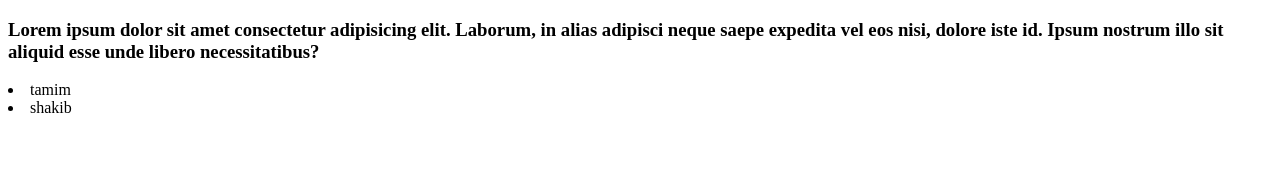
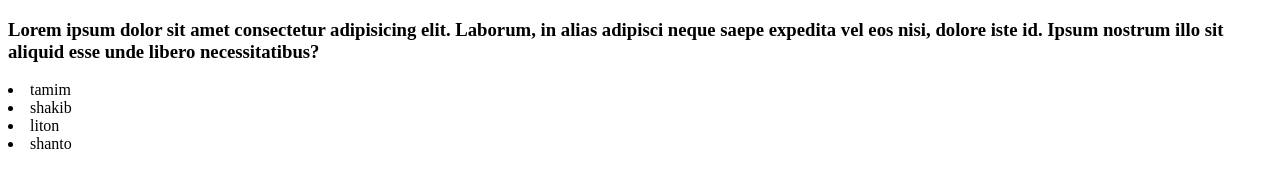
Before and after one commit to jubayer17pro/my-git-experiment, a plain HTML site: page index.html in a window 1280 px wide. Drawn offline with Linux system fonts and the light colour scheme.

Commit message:
las check

```diff
--- a/index.html
+++ b/index.html
@@ -10,6 +10,8 @@
     <div>
         <li>tamim</li>
         <li>shakib</li>
+        <li>liton</li>
+        <li>shanto</li>
     </div>
 </body>
 </html>
```
